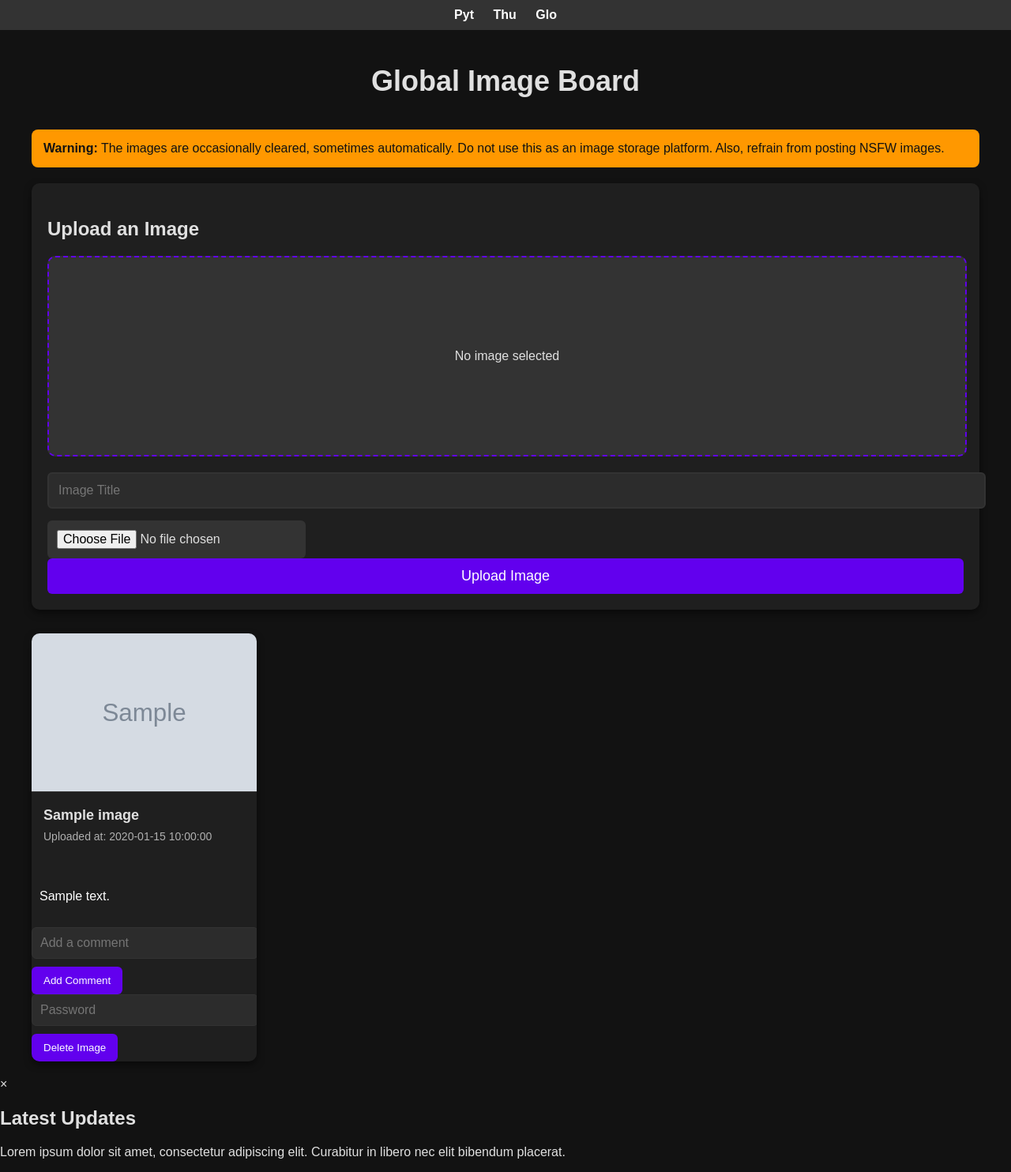
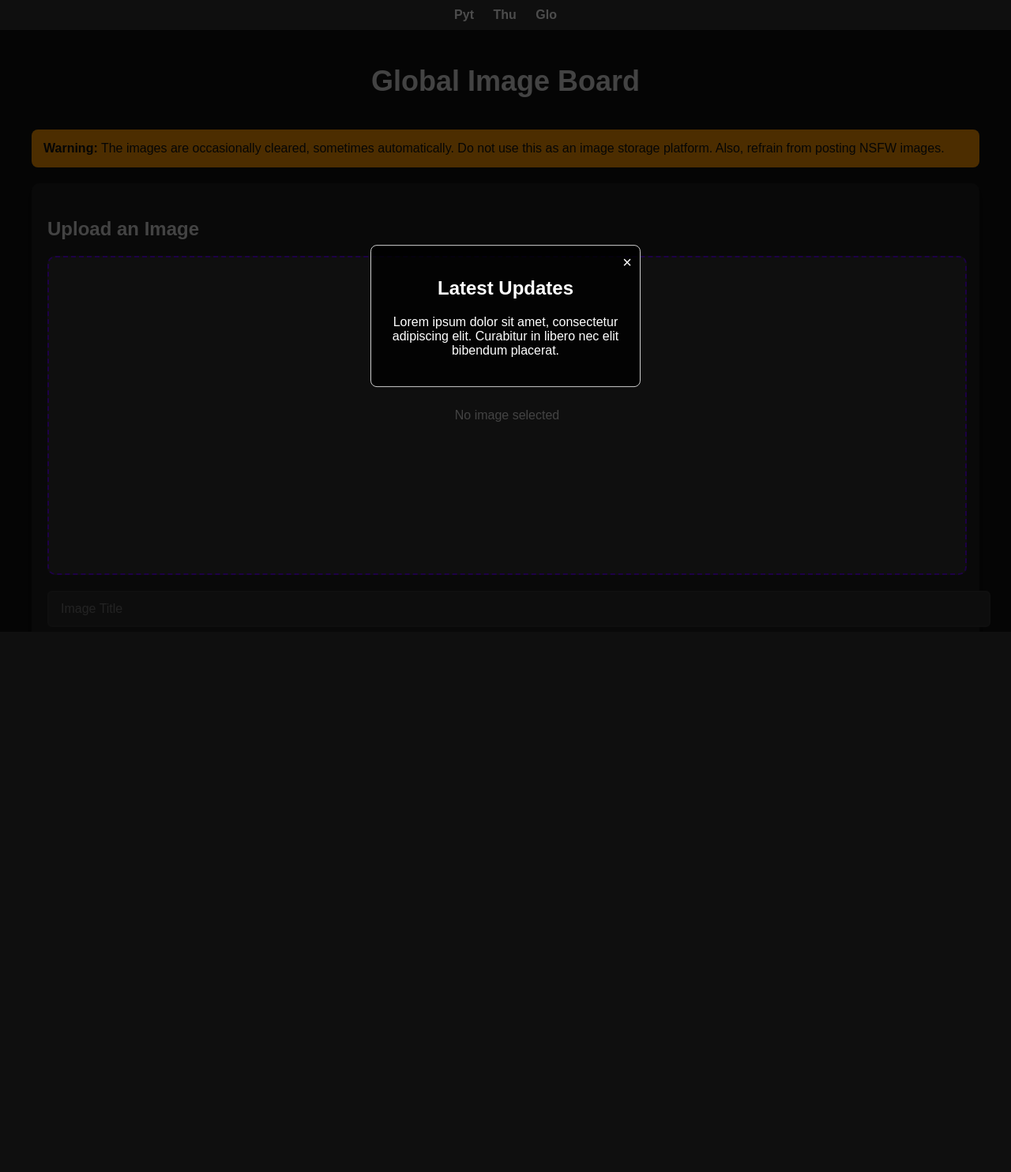
Before and after one commit to KorryKatti/Python-Image-Board, a Flask app: template templates/global.html in a window 1280 px wide. Shown: the whole page at 79% size. After the commit the page ends 779 px from the top, so only its background shows below. Run offline with Flask 3, Linux system fonts and the light colour scheme; the template is opened without the code that fills it: most values are stand-ins (such as "Sample title", 1, 10 or a date in 2020); grey boxes marked "Sample" are stand-in pictures.

Commit message:
updated-globaldashboard

```diff
--- a/templates/global.html
+++ b/templates/global.html
@@ -41,7 +41,7 @@
 
         .image-item img {
             width: 100%;
-            height: 200px;
+            height: auto; /* Maintain aspect ratio */
             object-fit: cover;
             border-bottom: 1px solid #333;
         }
@@ -87,13 +87,14 @@
 
         .upload-form input[type="text"] {
             width: 100%;
-            padding: 12px;
+            padding: 12px 15px;
             border: 2px solid #333;
             border-radius: 6px;
             background-color: #2C2C2C;
             color: #E0E0E0;
             margin-bottom: 15px;
             font-size: 16px;
+            transition: border-color 0.3s; /* Smooth transition on focus */
         }
 
         .upload-form input[type="file"] {
@@ -123,69 +124,73 @@
         }
 
         .image-preview {
-            width: 100%;
-            height: 250px;
-            border: 2px dashed #6200EE;
+            width: 100%;          /* Full width of the parent */
+            height: 400px;       /* Increased height for a larger preview */
+            border: 2px dashed #6200EE; /* Border color for emphasis */
             display: flex;
-            align-items: center;
-            justify-content: center;
-            margin-bottom: 20px;
-            background-color: #333;
-            border-radius: 10px;
+            align-items: center;  /* Centering content vertically */
+            justify-content: center; /* Centering content horizontally */
+            margin-bottom: 20px;  /* Space below the preview box */
+            background-color: #333; /* Dark background */
+            border-radius: 10px;   /* Rounded corners */
+            overflow: hidden;       /* Hides overflowing image */
+            transition: border-color 0.3s; /* Smooth transition effect */
+            position: relative;     /* Positioning context for pseudo-element */
+        }
+
+        .image-preview::before {
+            content: '';              /* Pseudo-element for aspect ratio */
+            display: block;
+            padding-top: 75%;        /* 4:3 Aspect ratio (3/4 = 75%) */
         }
 
         .image-preview img {
-            max-width: 100%;
-            max-height: 100%;
-            border-radius: 10px;
+            position: absolute;      /* Position the image absolutely within the box */
+            top: 50%;                /* Center the image vertically */
+            left: 50%;               /* Center the image horizontally */
+            transform: translate(-50%, -50%); /* Offset to center */
+            max-width: 100%;        /* Ensure the image does not exceed box width */
+            max-height: 100%;       /* Ensure the image does not exceed box height */
+            border-radius: 10px;    /* Keep rounded corners for the image */
+            object-fit: cover;       /* Cover the entire preview area */
         }
 
-        /* Comment and Delete Form Styling */
-        form input[type="text"], form input[type="password"] {
-            width: calc(100% - 20px);
-            padding: 10px;
-            margin-bottom: 10px;
-            border-radius: 6px;
-            border: 1px solid #333;
-            background-color: #2C2C2C;
-            color: #E0E0E0;
-            font-size: 16px;
+
+        /* Popup textbox styles */
+        .popup {
+            position: fixed;
+            top: 50%;
+            left: 50%;
+            transform: translate(-50%, -50%);
+            background-color: rgba(0, 0, 0, 0.8);
+            color: white;
+            padding: 20px;
+            border: 1px solid #ccc;
+            z-index: 1000; /* Ensure it is above other elements */
+            display: none; /* Initially hidden */
+            border-radius: 8px;
+            max-width: 300px; /* Limit width */
+            text-align: center; /* Center align text */
         }
-
-        form button {
-            padding: 10px 15px;
-            background-color: #6200EE;
+        .popup .close-btn {
+            background: none;
+            border: none;
             color: white;
-            border: none;
-            border-radius: 6px;
+            font-size: 20px;
+            position: absolute;
+            top: 10px;
+            right: 10px;
             cursor: pointer;
-            transition: background-color 0.3s;
         }
-
-        form button:hover {
-            background-color: #3700B3;
-        }
-
-        /* Flash message styles */
-        ul {
-            list-style-type: none;
-            padding: 0;
-            margin: 20px 0;
-        }
-
-        ul li {
-            padding: 10px;
-            border-radius: 5px;
-            margin-bottom: 10px;
-            color: white;
-        }
-
-        ul li.success {
-            background-color: #4CAF50;
-        }
-
-        ul li.error {
-            background-color: #F44336;
+        .overlay {
+            position: fixed;
+            top: 0;
+            left: 0;
+            width: 100%;
+            height: 100%;
+            background: rgba(0, 0, 0, 0.7); /* Semi-transparent background */
+            z-index: 999; /* Ensure it is below the popup */
+            display: none; /* Initially hidden */
         }
     </style>
 </head>
@@ -202,7 +207,6 @@
         <!-- Modern Upload Form with Image Preview -->
         <div class="upload-form">
             <h3>Upload an Image</h3>
-            <!-- Image preview box -->
             <div class="image-preview" id="imagePreview">
                 <span>No image selected</span>
             </div>
@@ -266,7 +270,6 @@
     </div>
 
     <script>
-        // Make closePopup function global
         window.closePopup = function() {
             document.getElementById('overlay').style.display = 'none';
             document.getElementById('popup').style.display = 'none';
@@ -292,7 +295,6 @@
                 imagePreview.innerHTML = ''; // Clear the preview box
                 reader.addEventListener('load', function() {
                     const img = document.createElement('img');
-
                     img.src = reader.result;
                     imagePreview.appendChild(img);
                 });
@@ -302,6 +304,5 @@
             }
         });
     </script>
-
 </body>
 </html>
```
